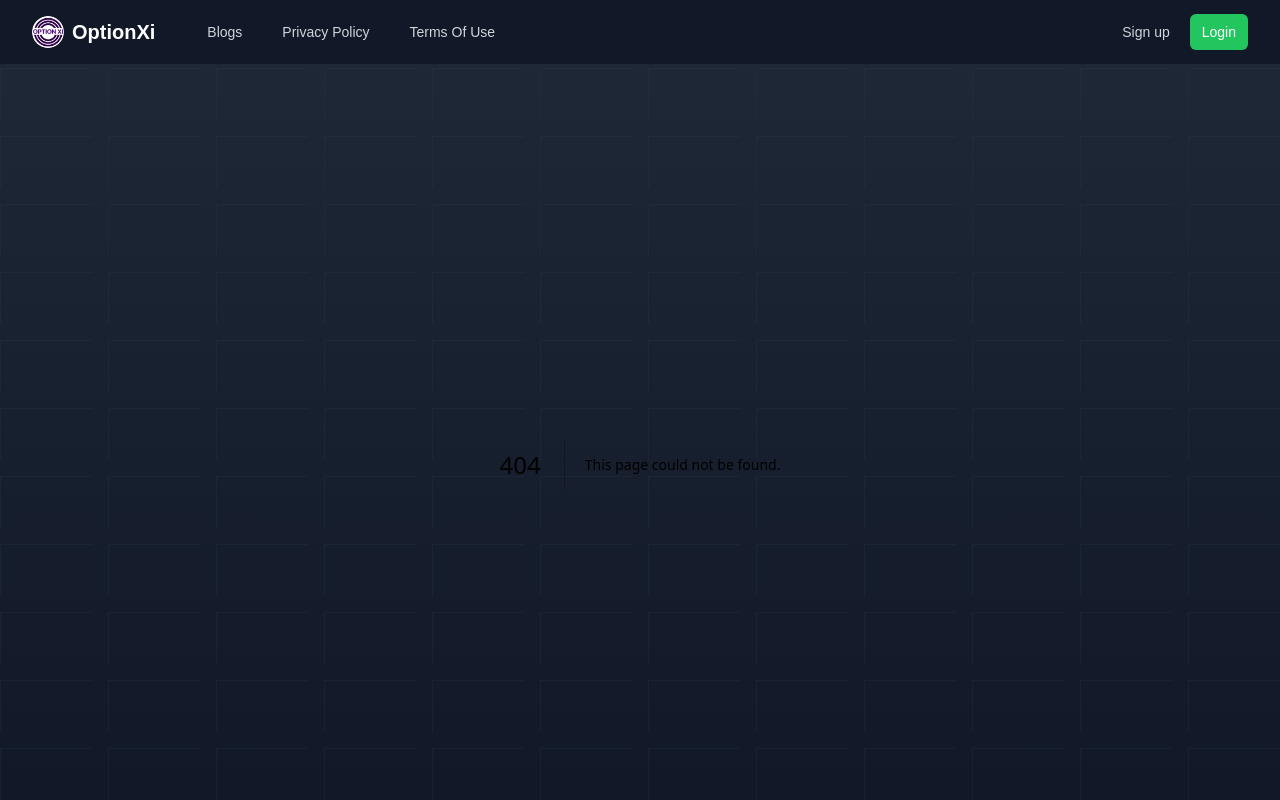
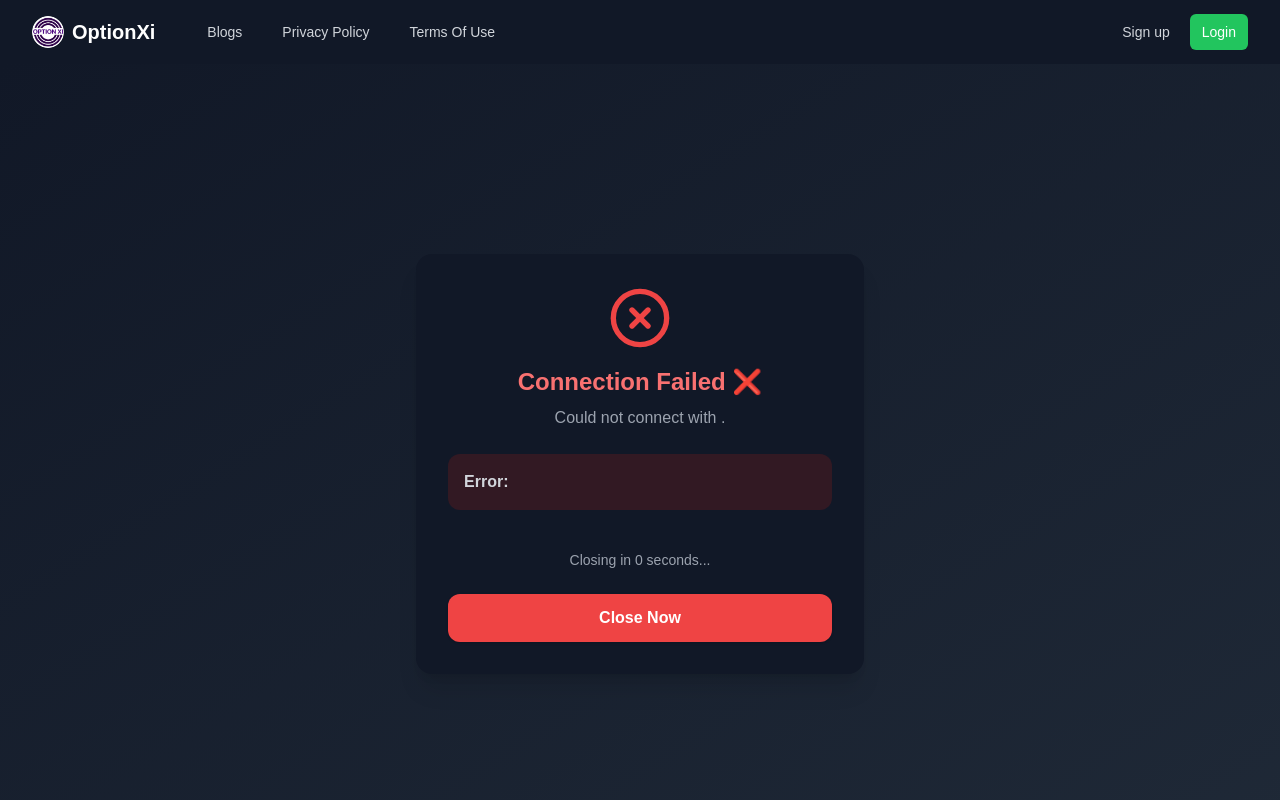
Before and after one commit to optionxi/optionxi-website, a Next.js app: page /fail in a window 1280 px wide. Before the commit this address had no page. Shown: the top 800 px of the page. Built offline with nearby package versions, Linux system fonts and the light colour scheme.

Commit message:
Added success and fail pages

```diff
--- /dev/null
+++ b/src/app/fail/page.tsx
@@ -0,0 +1,104 @@
+"use client";
+import { useSearchParams } from "next/navigation";
+import { motion } from "framer-motion";
+import { XCircle } from "lucide-react";
+import { Suspense, useEffect, useState } from "react";
+import { Skeleton } from "@/components/ui/skeleton";
+
+function FailContent() {
+  const searchParams = useSearchParams();
+
+  const broker = searchParams.get("broker");
+  const error = searchParams.get("error");
+  // const suid = searchParams.get("suid"); // 🔒 Debug only
+
+  const [countdown, setCountdown] = useState(5);
+
+  useEffect(() => {
+    if (countdown === 0) safeClose();
+    const timer = setTimeout(() => setCountdown((c) => c - 1), 1000);
+    return () => clearTimeout(timer);
+  }, [countdown]);
+
+  const safeClose = () => {
+    if (typeof window !== "undefined") {
+      window.open("", "_self");
+      window.close();
+    }
+  };
+
+  return (
+    <div className="min-h-screen flex items-center justify-center bg-gradient-to-br from-red-50 to-rose-100 dark:from-gray-900 dark:to-gray-800 p-6">
+      <motion.div
+        initial={{ opacity: 0, y: 40 }}
+        animate={{ opacity: 1, y: 0 }}
+        transition={{ duration: 0.6 }}
+        className="bg-white dark:bg-gray-900 rounded-2xl shadow-xl p-8 max-w-md w-full text-center"
+      >
+        <div className="flex justify-center mb-4">
+          <XCircle className="w-16 h-16 text-red-500" />
+        </div>
+
+        <h1 className="text-2xl font-bold text-red-600 dark:text-red-400 mb-2">
+          Connection Failed ❌
+        </h1>
+        <p className="text-gray-600 dark:text-gray-400 mb-6">
+          Could not connect with{" "}
+          <span className="font-semibold">{broker}</span>.
+        </p>
+
+        <div className="bg-red-50 dark:bg-red-900/30 rounded-xl p-4 text-left">
+          <p className="text-gray-700 dark:text-gray-300">
+            <span className="font-semibold">Error:</span> {error}
+          </p>
+        </div>
+
+        <div className="mt-6">
+          <motion.div
+            initial={{ width: "100%" }}
+            animate={{ width: "0%" }}
+            transition={{ duration: 5, ease: "linear" }}
+            className="h-1 bg-red-500 rounded-full"
+          />
+          <p className="mt-3 text-sm text-gray-500 dark:text-gray-400">
+            Closing in {countdown} seconds...
+          </p>
+        </div>
+
+        <motion.button
+          onClick={safeClose}
+          whileHover={{ scale: 1.05 }}
+          whileTap={{ scale: 0.95 }}
+          className="w-full mt-6 bg-red-500 text-white font-semibold px-6 py-3 rounded-xl shadow hover:bg-red-600 transition"
+        >
+          Close Now
+        </motion.button>
+      </motion.div>
+    </div>
+  );
+}
+
+// 🔹 Skeleton Fallback
+function FailSkeleton() {
+  return (
+    <div className="min-h-screen flex items-center justify-center bg-gradient-to-br from-red-50 to-rose-100 dark:from-gray-900 dark:to-gray-800 p-6">
+      <div className="bg-white dark:bg-gray-900 rounded-2xl shadow-xl p-8 max-w-md w-full">
+        <div className="flex justify-center mb-4">
+          <Skeleton className="w-16 h-16 rounded-full" />
+        </div>
+        <Skeleton className="h-6 w-3/4 mx-auto mb-4" />
+        <Skeleton className="h-4 w-2/3 mx-auto mb-6" />
+        <Skeleton className="h-4 w-full mb-2" />
+        <Skeleton className="h-10 w-full mt-6 rounded-xl" />
+      </div>
+    </div>
+  );
+}
+
+export default function FailPage() {
+  return (
+    <Suspense fallback={<FailSkeleton />}>
+      <FailContent />
+    </Suspense>
+  );
+}
--- /dev/null
+++ b/src/app/success/page.tsx
@@ -0,0 +1,111 @@
+"use client";
+import { useSearchParams } from "next/navigation";
+import { motion } from "framer-motion";
+import { CheckCircle } from "lucide-react";
+import { Suspense, useEffect, useState } from "react";
+import { Skeleton } from "@/components/ui/skeleton";
+
+function SuccessContent() {
+  const searchParams = useSearchParams();
+
+  const broker = searchParams.get("broker");
+  // const suid = searchParams.get("suid"); // 🔒 Debug only
+  const userId = searchParams.get("user_id");
+  const userName = searchParams.get("user_name");
+
+  const [countdown, setCountdown] = useState(5);
+
+  useEffect(() => {
+    if (countdown === 0) safeClose();
+    const timer = setTimeout(() => setCountdown((c) => c - 1), 1000);
+    return () => clearTimeout(timer);
+  }, [countdown]);
+
+  const safeClose = () => {
+    if (typeof window !== "undefined") {
+      window.open("", "_self");
+      window.close();
+    }
+  };
+
+  return (
+    <div className="min-h-screen flex items-center justify-center bg-gradient-to-br from-green-50 to-emerald-100 dark:from-gray-900 dark:to-gray-800 p-6">
+      <motion.div
+        initial={{ opacity: 0, y: 40 }}
+        animate={{ opacity: 1, y: 0 }}
+        transition={{ duration: 0.6 }}
+        className="bg-white dark:bg-gray-900 rounded-2xl shadow-xl p-8 max-w-md w-full text-center"
+      >
+        <div className="flex justify-center mb-4">
+          <CheckCircle className="w-16 h-16 text-green-500" />
+        </div>
+
+        <h1 className="text-2xl font-bold text-green-600 dark:text-green-400 mb-2">
+          Connection Successful ✅
+        </h1>
+        <p className="text-gray-600 dark:text-gray-400 mb-6">
+          Your account is now connected with{" "}
+          <span className="font-semibold">{broker}</span>.
+        </p>
+
+        <div className="bg-green-50 dark:bg-green-900/30 rounded-xl p-4 text-left">
+          <p className="text-gray-700 dark:text-gray-300">
+            <span className="font-semibold">User ID:</span> {userId}
+          </p>
+          <p className="text-gray-700 dark:text-gray-300">
+            <span className="font-semibold">User Name:</span> {userName}
+          </p>
+        </div>
+
+        <div className="mt-6">
+          <motion.div
+            initial={{ width: "100%" }}
+            animate={{ width: "0%" }}
+            transition={{ duration: 5, ease: "linear" }}
+            className="h-1 bg-green-500 rounded-full"
+          />
+          <p className="mt-3 text-sm text-gray-500 dark:text-gray-400">
+            Closing in {countdown} seconds...
+          </p>
+        </div>
+
+        <motion.button
+          onClick={safeClose}
+          whileHover={{ scale: 1.05 }}
+          whileTap={{ scale: 0.95 }}
+          className="w-full mt-6 bg-green-500 text-white font-semibold px-6 py-3 rounded-xl shadow hover:bg-green-600 transition"
+        >
+          Close Now
+        </motion.button>
+      </motion.div>
+    </div>
+  );
+}
+
+// 🔹 Skeleton Fallback
+function SuccessSkeleton() {
+  return (
+    <div className="min-h-screen flex items-center justify-center bg-gradient-to-br from-green-50 to-emerald-100 dark:from-gray-900 dark:to-gray-800 p-6">
+      <div className="bg-white dark:bg-gray-900 rounded-2xl shadow-xl p-8 max-w-md w-full">
+        <div className="flex justify-center mb-4">
+          <Skeleton className="w-16 h-16 rounded-full" />
+        </div>
+        <Skeleton className="h-6 w-3/4 mx-auto mb-4" />
+        <Skeleton className="h-4 w-2/3 mx-auto mb-6" />
+        <div className="space-y-3">
+          <Skeleton className="h-4 w-full" />
+          <Skeleton className="h-4 w-5/6" />
+        </div>
+        <Skeleton className="h-10 w-full mt-6 rounded-xl" />
+      </div>
+    </div>
+  );
+}
+
+export default function SuccessPage() {
+  return (
+    <Suspense fallback={<SuccessSkeleton />}>
+      <SuccessContent />
+    </Suspense>
+  );
+}
```
Also changed, not shown: 1 other file (tests, documents, lock files or other folders).
